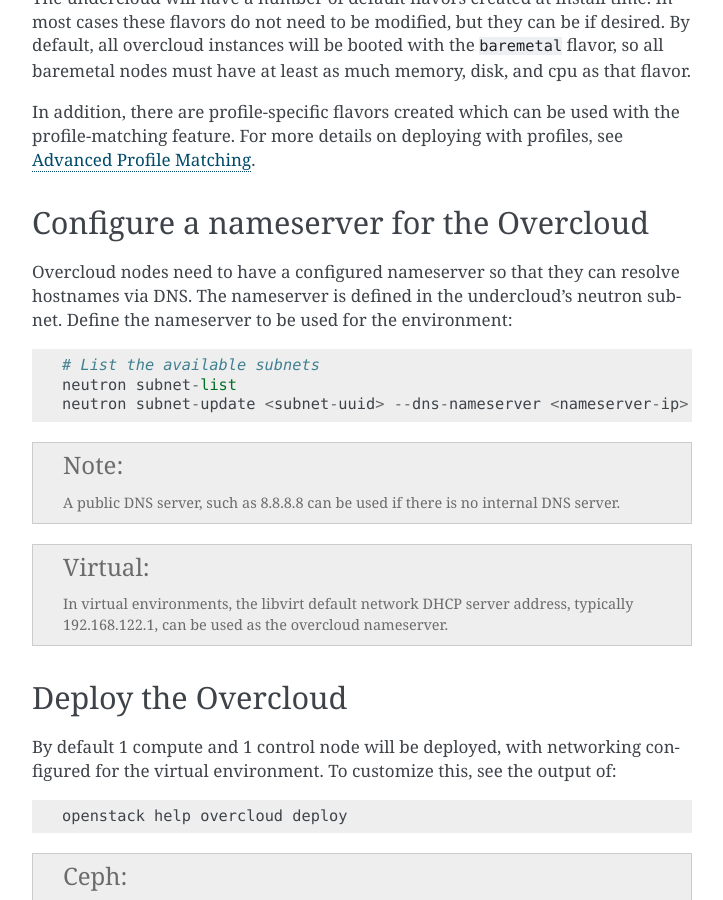
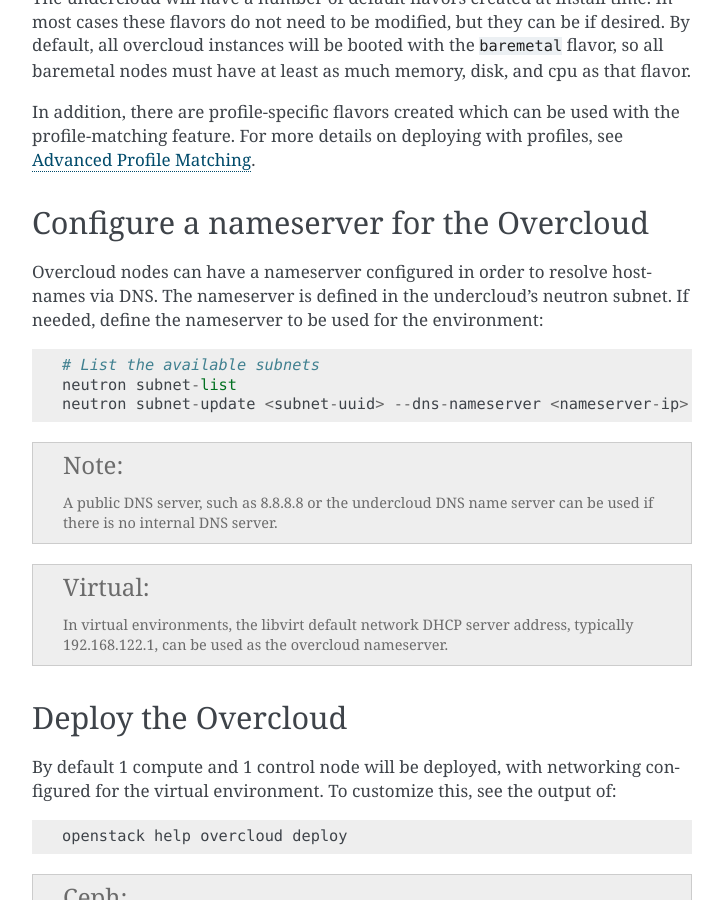
Before and after one commit to openstack-archive/tripleo-docs, a Sphinx documentation site: the page built from doc/source/basic_deployment/basic_deployment_cli.rst, in a window 1280 px wide and 900 px high, scrolled down 6230 px. Shown: the whole window, without its empty margins (388-1111 px from the left). Built offline with Sphinx 7.4.7, drawn with Linux system fonts in a browser that asks for light colours.

Commit message:
Documentation updated for the Overcloud DNS configuration
This will update the documentation of the basic deployment CLI
as the Overcloud DNS is not mandatory to be configured by default.

Change-Id: I53e934e9ce104a09141b100aeb48bce94c8ae238

```diff
--- a/doc/source/basic_deployment/basic_deployment_cli.rst
+++ b/doc/source/basic_deployment/basic_deployment_cli.rst
@@ -319,17 +319,17 @@ see :doc:`../advanced_deployment/profile_matching`.
 Configure a nameserver for the Overcloud
 ----------------------------------------
 
-Overcloud nodes need to have a configured nameserver so that they can resolve
+Overcloud nodes can have a nameserver configured in order to resolve
 hostnames via DNS. The nameserver is defined in the undercloud's neutron
-subnet. Define the nameserver to be used for the environment::
+subnet. If needed, define the nameserver to be used for the environment::
 
     # List the available subnets
     neutron subnet-list
     neutron subnet-update <subnet-uuid> --dns-nameserver <nameserver-ip>
 
 .. note::
-   A public DNS server, such as 8.8.8.8 can be used if there is no internal DNS
-   server.
+   A public DNS server, such as 8.8.8.8 or the undercloud DNS name server
+   can be used if there is no internal DNS server.
 
 .. admonition:: Virtual
    :class: virtual
```
